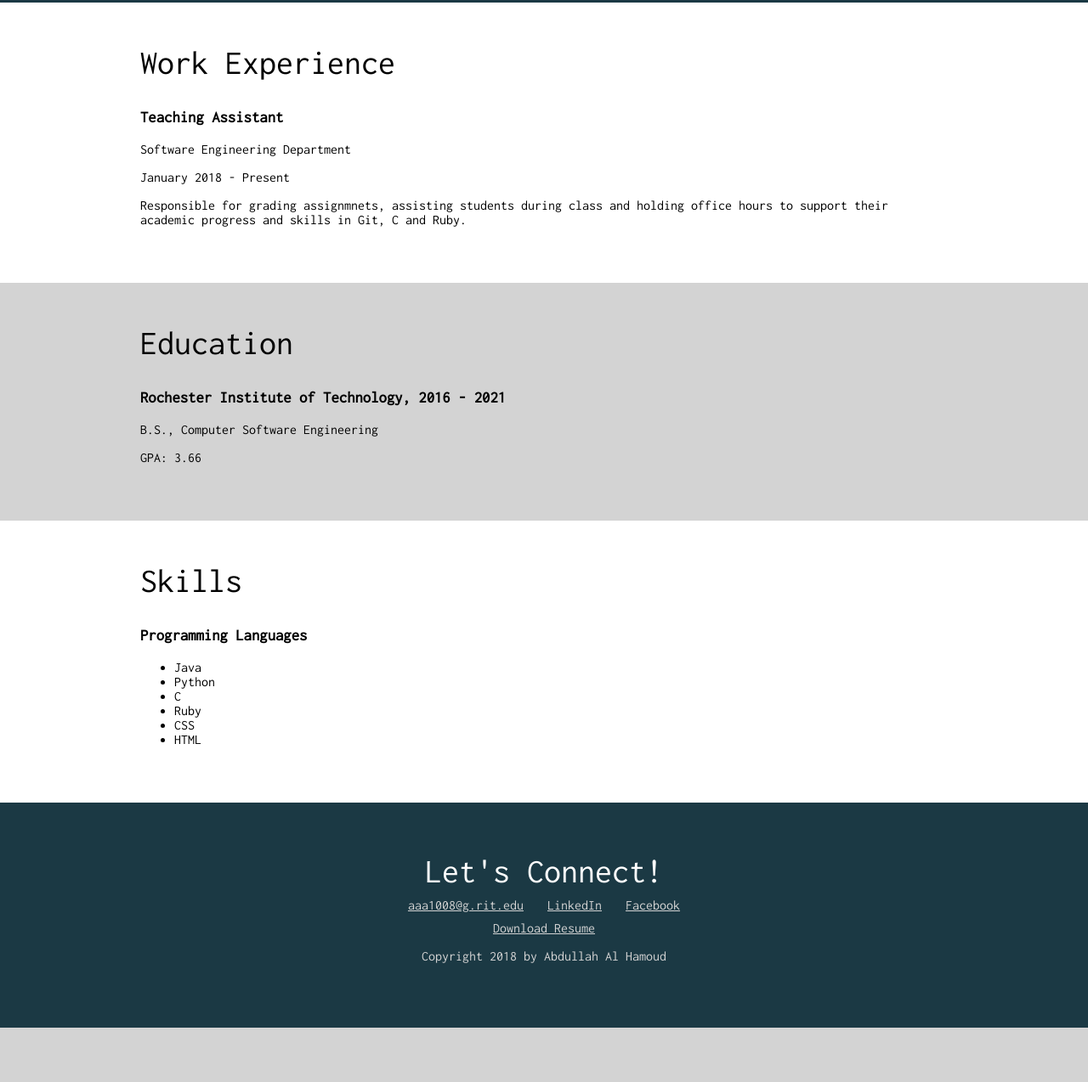
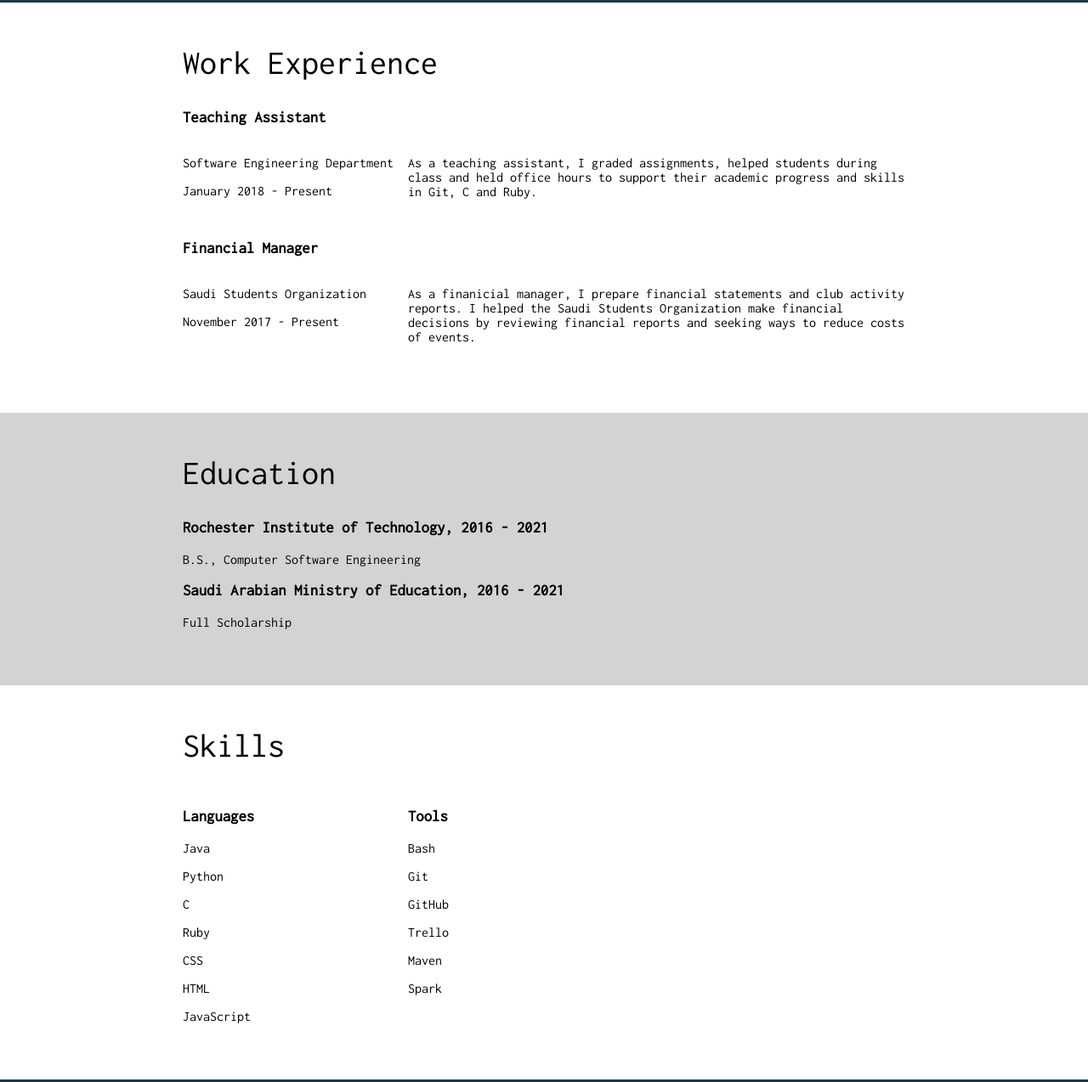
Before and after one commit to aaa1008/abdul-resume, a plain HTML site: page index.html in a window 1280 px wide. Shown: the part 461-1735 px from the top of the page at 85% size. Before the commit the page ends 1671 px from the top, so only its background shows below. Drawn offline with Linux system fonts and the light colour scheme.

Commit message:
Updated Layout & Content
Updated the way work description is desplayed, added job description of Financial Manager, added scholarship information, updated the skills section and divided it into two sections  of tools and languages.

```diff
--- a/css/styles.css
+++ b/css/styles.css
@@ -8,19 +8,19 @@
 * #1B3944 Navy
 * lightgrey Light Grey
 * white white
-* #252525 Black
+* black Black
 */
 
 /*
 * Global styles
 */
-html{
+html {
   box-sizing: border-box;
 }
-
-*, *before, *after{
+*, *:before, *:after {
   box-sizing: inherit;
 }
+
 
 body {
   background: lightgrey;
@@ -40,7 +40,20 @@ a:hover{
   max-width: 950px;
   margin: 0 auto;
   padding: 50px;
-  overflow: auto;
+  overflow: hidden;
+}
+
+.col-narrow{
+  width: 30%;
+  float: left;
+  min-height: 115px;
+}
+
+.col-wide{
+  width: 70%;
+  float: left;
+  padding-left: 10px;
+  min-height: 115px;
 }
 
 /*
@@ -99,7 +112,7 @@ footer{
 }
 
 /*
-* Work Experience and Education
+* Work Experience, Education, Skills
 */
 .work {
   background: white;
@@ -112,3 +125,17 @@ footer{
 .tools {
   background: white;
 }
+
+.tools p{
+}
+
+.hobbies{
+  background: lightgrey;
+}
+
+
+.resume a{
+  padding: 10px;
+  font-size: 20px;
+  display: inline-block;
+}
--- a/index.html
+++ b/index.html
@@ -9,6 +9,7 @@
 
 </head>
 <body>
+
     <!-- // Intro -->
     <header>
       <div class="content-wrap">
@@ -30,13 +31,30 @@
 
             <h2>Work Experience</h2>
 
-            <!-- Job Details: copy this whole block to add more jobs -->
+            <!-- Job 1 Details -->
             <h3>Teaching Assistant</h3>
-            <p>Software Engineering Department</p>
-            <p>January 2018 - Present</p>
+            <div class="col-narrow">
+              <p>Software Engineering Department</p>
+              <p>January 2018 - Present</p>
+            </div>
 
             <!--Job description-->
-            <p>Responsible for grading assignmnets, assisting students during class and holding office hours to support their academic progress and skills in Git, C and Ruby.</p>
+            <div class="col-wide">
+              <p>As a teaching assistant, I graded assignments, helped students during class and held office hours to support their academic progress and skills in Git, C and Ruby.</p>
+            </div>
+
+
+            <!-- Job 2 Details -->
+            <h3>Financial Manager</h3>
+            <div class="col-narrow">
+              <p>Saudi Students Organization</p>
+              <p>November 2017 - Present</p>
+            </div>
+
+            <!--Job description-->
+            <div class="col-wide">
+              <p>As a finanicial manager, I prepare financial statements and club activity reports. I helped the Saudi Students Organization make financial decisions by reviewing financial reports and seeking ways to reduce costs of events. </p>
+            </div>
 
           </div>
 
@@ -53,26 +71,54 @@
             <!-- School details-->
             <h3>Rochester Institute of Technology, 2016 - 2021</h3>
             <p>B.S., Computer Software Engineering</p>
-            <p>GPA: 3.66</P>
+
+            <h3>Saudi Arabian Ministry of Education, 2016 - 2021</h3>
+            <p>Full Scholarship</p>
+
+          </div>
+        </section>
+
+        <section class="tools">
+
+          <div class="content-wrap">
+            <h2>Skills</h2>
+            <div class="col-narrow">
+                  <h3>Languages</h3>
+                    <p>Java</p>
+                    <p>Python</p>
+                    <p>C</p>
+                    <p>Ruby</p>
+                    <p>CSS</p>
+                    <p>HTML</p>
+                    <p>JavaScript</p>
+            </div>
+
+            <div class="col-wide">
+
+                <h3>Tools</h3>
+                    <p>Bash</p>
+                    <p>Git</p>
+                    <p>GitHub</p>
+                    <p>Trello</p>
+                    <p>Maven</p>
+                    <p>Spark</p>
+          </div>
+
           </div>
 
         </section>
 
-        <section class="tools">
-          <div class="content-wrap">
-              <h2>Skills<h2/>
-                <h3>Programming Languages</h3>
-                  <ul>
-                    <li>Java</li>
-                    <li>Python</li>
-                    <li>C</li>
-                    <li>Ruby</li>
-                    <li>CSS</li>
-                    <li>HTML</li>
-                  </ul>
-          </div>
 
-        </section>
+
+
+                <!--
+                <section class="hobbies">
+                  <div class="content-wrap">
+                      <h2>Placeholder<h2/>
+                  </div>
+
+                </section>
+              -->
 
     </main>
 
```
